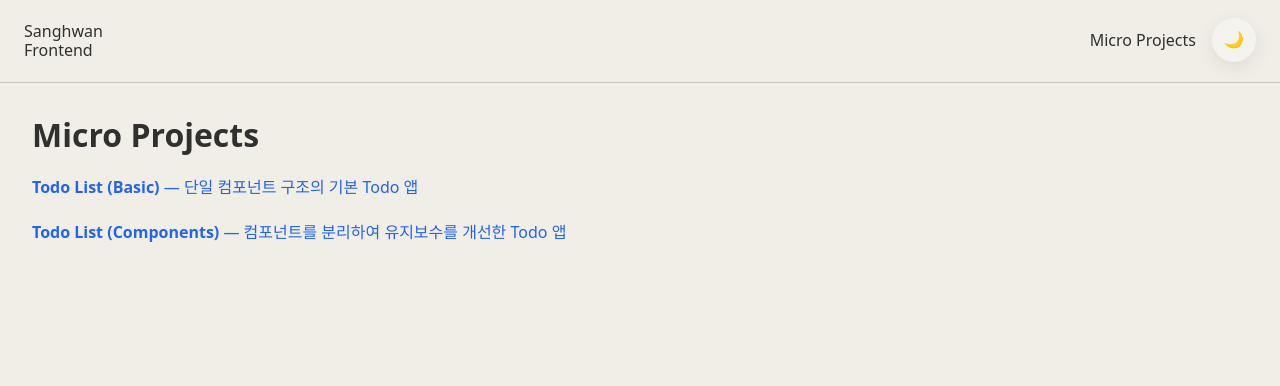
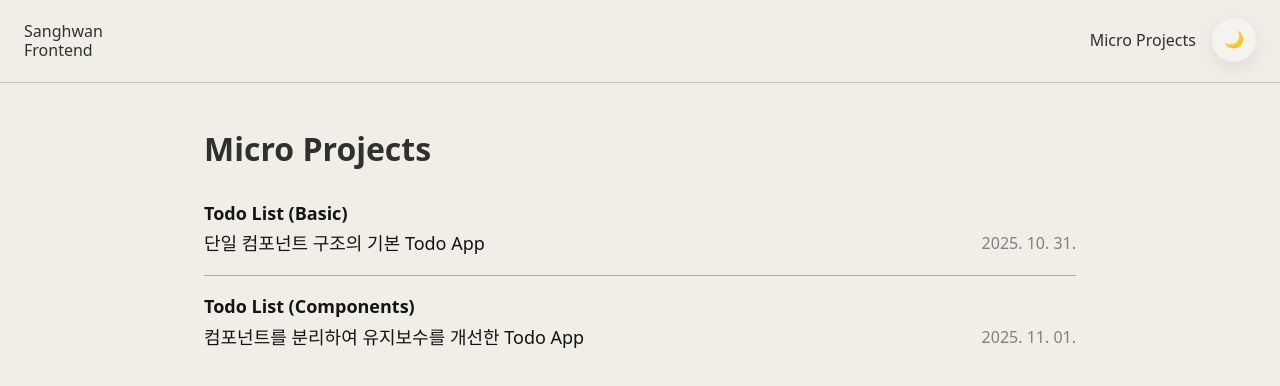
Before and after one commit to ansanghwan/frontend-lab-micro, a Next.js app: page /micro-projects in a window 1280 px wide. Shown: the top 386 px of the page. Built offline with nearby package versions, Linux system fonts and the light colour scheme.

Commit message:
micro-project 페이지 스타일 추가 및 날짜 추가

```diff
--- /dev/null
+++ b/app/micro-projects/MicroProject.module.scss
@@ -0,0 +1,52 @@
+@use "@/assets/styles" as *;
+
+.microProject {
+  max-width: rem(920);
+  margin: 0 auto;
+  padding: rem(46) var(--space-fluid);
+}
+
+.lst {
+  margin-top: rem(30);
+  > li {
+    margin: 0;
+    &:not(:first-child) {
+      border-top: 1px solid var(--border-list);
+      a {
+        padding-top: rem(16);
+      }
+    }
+    > a {
+      display: block;
+      color: var(--text-card);
+      padding-bottom: rem(16);
+    }
+  }
+}
+
+.name {
+  font-size: rem(18);
+  font-weight: 700;
+  margin: 0;
+}
+.descWrap {
+  display: flex;
+  flex-wrap: wrap;
+  align-items: center;
+}
+.desc {
+  margin: 0;
+  margin-right: auto;
+  max-width: 80%;
+  overflow: hidden;
+  white-space: nowrap;
+  text-overflow: ellipsis;
+  font-size: rem(18);
+}
+.date {
+  margin-left: auto;
+  opacity: 0.5;
+  font-size: rem(16);
+  margin: 0;
+  line-height: 2;
+}
--- a/app/micro-projects/[slug]/ProjectDetail.module.scss
+++ b/app/micro-projects/[slug]/ProjectDetail.module.scss
@@ -60,7 +60,24 @@
     }
   }
 }
-
+.test {
+  display: inline-block;
+}
+.pojectDesc {
+  display: inline-block;
+  margin-bottom: 0;
+  color: var(--muted);
+  font-weight: 600;
+  padding-right: rem(10);
+  font-size: rem(16);
+}
+.date {
+  display: inline-block;
+  margin-bottom: 0;
+  vertical-align: middle;
+  font-size: rem(14);
+  opacity: 0.7;
+}
 @media (min-width: 820px) {
   .right {
     flex: 0 0 clamp(rem(260), 30%, rem(350));
--- a/app/micro-projects/[slug]/page.jsx
+++ b/app/micro-projects/[slug]/page.jsx
@@ -20,7 +20,10 @@ export default async function ProjectDetail({ params }) {
       <div className={styles.header}>
         <div className={`section-card ${styles.headerInner}`}>
           <h1>{project.name}</h1>
-          <p className="muted">{project.description}</p>
+          <p className={styles.pojectDesc}> {project.description}</p>
+          {project.startedAt && (
+            <p className={styles.date}> {project.startedAt}</p>
+          )}
         </div>
       </div>
 
--- a/app/micro-projects/data.js
+++ b/app/micro-projects/data.js
@@ -2,40 +2,48 @@ export const projects = [
   {
     slug: "todo",
     name: "Todo List (Basic)",
-    description: "단일 컴포넌트 구조의 기본 Todo 앱",
-    tags: ["React", "useState", "localStorage"],
-    links: {
-      repo: "https://github.com/ansanghwan/frontend-lab-micro",
-      live: "/micro-projects/todo", // 내부 라우팅이면 상대 경로
-    },
-    tech: ["React", "Next.js (App Router)", "SCSS Modules"],
-    features: [
-      "할 일 추가 / 완료 토글 / 삭제",
-      "필터(전체/진행중/완료)",
-      "로컬 스토리지 영속화",
-    ],
-    learnings: [
-      "커스텀 훅으로 CRUD+영속 로직 분리",
-      "폰트 스케일(remx)과 레이아웃(rem) 분리로 가독성/안정성 확보",
-      "다크/라이트 토큰만 교체해 테마 일관성 유지",
-    ],
-    nextSteps: [
-      "인라인 수정(더블클릭 편집)",
-      "정렬 옵션(최신/오래된)",
-      "배치 작업(완료 모두 지우기)",
-    ],
-    shots: [
-      // public 경로 기준
-      "/images/todo-1.png",
-      "/images/todo-2.png",
-    ],
-    period: "2025.10",
-    version: "v1",
+    description: "단일 컴포넌트 구조의 기본 Todo App",
+    startedAt: "2025-10-31",
   },
   {
     slug: "todo-components", // ✅ 새로 추가
     name: "Todo List (Components)",
-    description: "컴포넌트를 분리하여 유지보수를 개선한 Todo 앱",
+    description: "컴포넌트를 분리하여 유지보수를 개선한 Todo App",
+    startedAt: "2025-11-01",
   },
   // ...다른 프로젝트들
 ];
+
+// {
+//     slug: "todo",
+//     name: "Todo List (Basic)",
+//     description: "단일 컴포넌트 구조의 기본 Todo 앱",
+//     tags: ["React", "useState", "localStorage"],
+//     links: {
+//       repo: "https://github.com/ansanghwan/frontend-lab-micro",
+//       live: "/micro-projects/todo", // 내부 라우팅이면 상대 경로
+//     },
+//     tech: ["React", "Next.js (App Router)", "SCSS Modules"],
+//     features: [
+//       "할 일 추가 / 완료 토글 / 삭제",
+//       "필터(전체/진행중/완료)",
+//       "로컬 스토리지 영속화",
+//     ],
+//     learnings: [
+//       "커스텀 훅으로 CRUD+영속 로직 분리",
+//       "폰트 스케일(remx)과 레이아웃(rem) 분리로 가독성/안정성 확보",
+//       "다크/라이트 토큰만 교체해 테마 일관성 유지",
+//     ],
+//     nextSteps: [
+//       "인라인 수정(더블클릭 편집)",
+//       "정렬 옵션(최신/오래된)",
+//       "배치 작업(완료 모두 지우기)",
+//     ],
+//     shots: [
+//       // public 경로 기준
+//       "/images/todo-1.png",
+//       "/images/todo-2.png",
+//     ],
+//     period: "2025.10",
+//     version: "v1",
+//   },
--- a/app/micro-projects/page.jsx
+++ b/app/micro-projects/page.jsx
@@ -1,5 +1,6 @@
 import Link from "next/link";
 import { projects } from "./data";
+import styles from "./MicroProject.module.scss";
 
 export const metadata = {
   title: "Micro Projects | Frontend Lab",
@@ -7,13 +8,25 @@ export const metadata = {
 
 export default function MicroProjectsPage() {
   return (
-    <section style={{ padding: "2rem" }}>
+    <section className={styles.microProject}>
       <h1>Micro Projects</h1>
-      <ul style={{ listStyle: "none", padding: 0 }}>
+      <ul className={styles.lst}>
         {projects.map((p) => (
-          <li key={p.slug} style={{ margin: "20px 0" }}>
+          <li key={p.slug}>
             <Link href={`/micro-projects/${p.slug}`}>
-              <strong>{p.name}</strong> — {p.description}
+              <p className={styles.name}>{p.name}</p>
+              <div className={styles.descWrap}>
+                <p className={styles.desc}>{p.description}</p>
+                {/* <p className={styles.date}>{p.startedAt}</p> */}
+
+                <p className={styles.date}>
+                  {new Date(p.startedAt).toLocaleDateString("ko-KR", {
+                    year: "numeric",
+                    month: "2-digit",
+                    day: "2-digit",
+                  })}
+                </p>
+              </div>
             </Link>
           </li>
         ))}
--- a/assets/styles/tokens/_index.scss
+++ b/assets/styles/tokens/_index.scss
@@ -13,12 +13,13 @@
   --bg-section-card: #faf9f5;
 
   --text: #30302e;
-  --text-card: #5e5d59;
+  --text-card: #141413;
   --text-card-tit: #141413;
   --muted: #6b7280;
   --surface: #ffffff;
 
   --border: #14141333;
+  --border-list: #b0aea5;
   --border-white-cont: #e8e6dc;
 
   --primary: #2563eb;
@@ -70,7 +71,7 @@ html[data-theme="dark"] {
   --muted: #9ca3af;
   --surface: #0b0b0b;
   --border: #1f2937;
-
+  --border-list: #1f2937;
   --primary: #5dc3ea;
   --primary-600: #93c5fd;
   --bg-btn: #3c434d;
```
